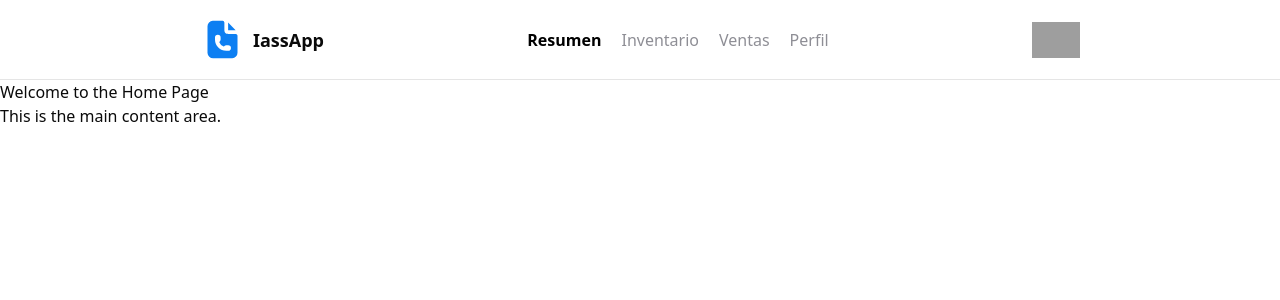
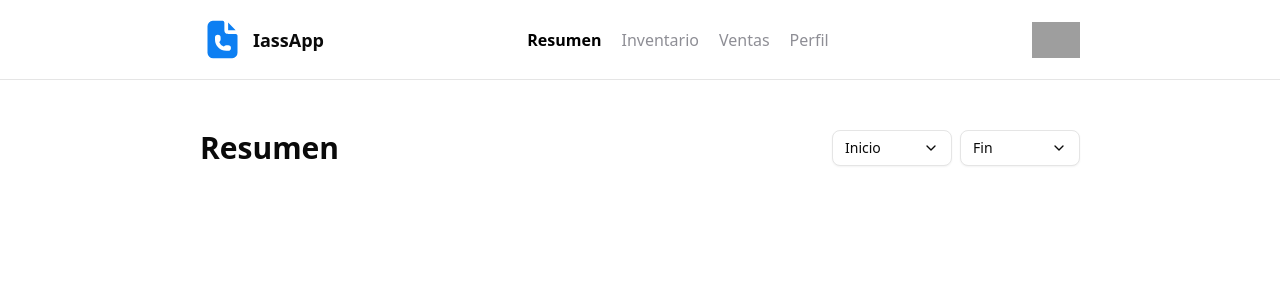
Before and after one commit to RoberthLoorDev/iasapp-nextjs, a Next.js app: page /resumen in a window 1280 px wide. Shown: the top 300 px of the page. Built offline with nearby package versions, Linux system fonts and the light colour scheme; grey boxes are pictures that could not be loaded.

Commit message:
refactor: actualizar componente Page para incluir selección de fechas con SelectDateC

```diff
--- a/src/app/resumen/page.tsx
+++ b/src/app/resumen/page.tsx
@@ -1,10 +1,23 @@
-import React from "react";
+"use client";
 
-export default function page() {
+import { SelectDateC } from "@/components/SelectDateC";
+import React, { useState } from "react";
+
+export default function Page() {
+     const [firstDate, setFirstDate] = useState<Date | undefined>(undefined);
+     const [secondDate, setSecondDate] = useState<Date | undefined>(undefined);
+
      return (
-          <div>
-               <h1>Welcome to the Home Page</h1>
-               <p>This is the main content area.</p>
+          <div className="mx-50 mt-[50px]">
+               <div className="flex w-full  justify-between">
+                    <h1 className="font-bold text-3xl">Resumen</h1>
+
+                    {/* filtrar  */}
+                    <div className="flex gap-2">
+                         <SelectDateC className="w-[120px]" value={firstDate} onChange={setFirstDate} placeholder="Inicio" />
+                         <SelectDateC className="w-[120px]" value={secondDate} onChange={setSecondDate} placeholder="Fin" />
+                    </div>
+               </div>
           </div>
      );
 }
```
